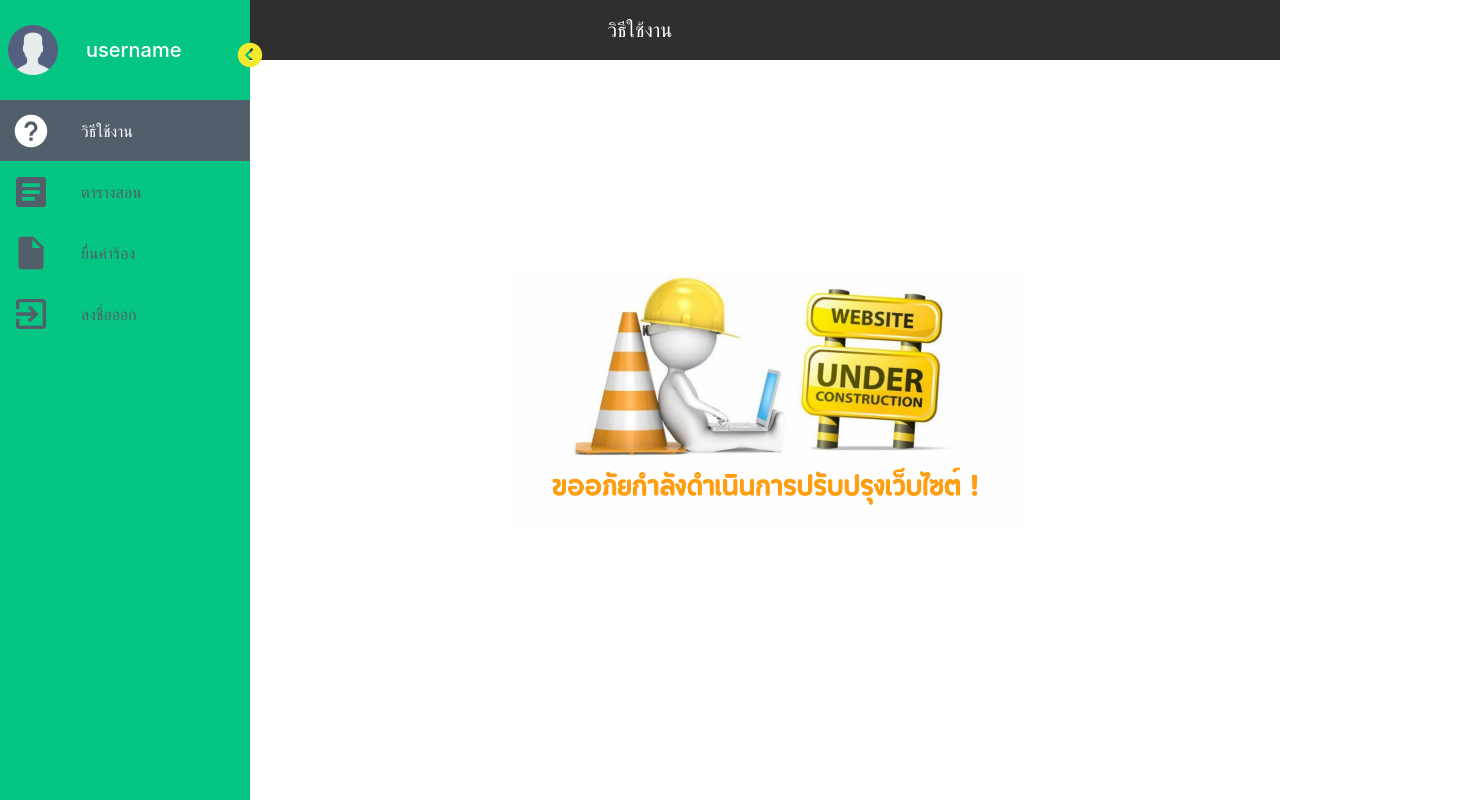
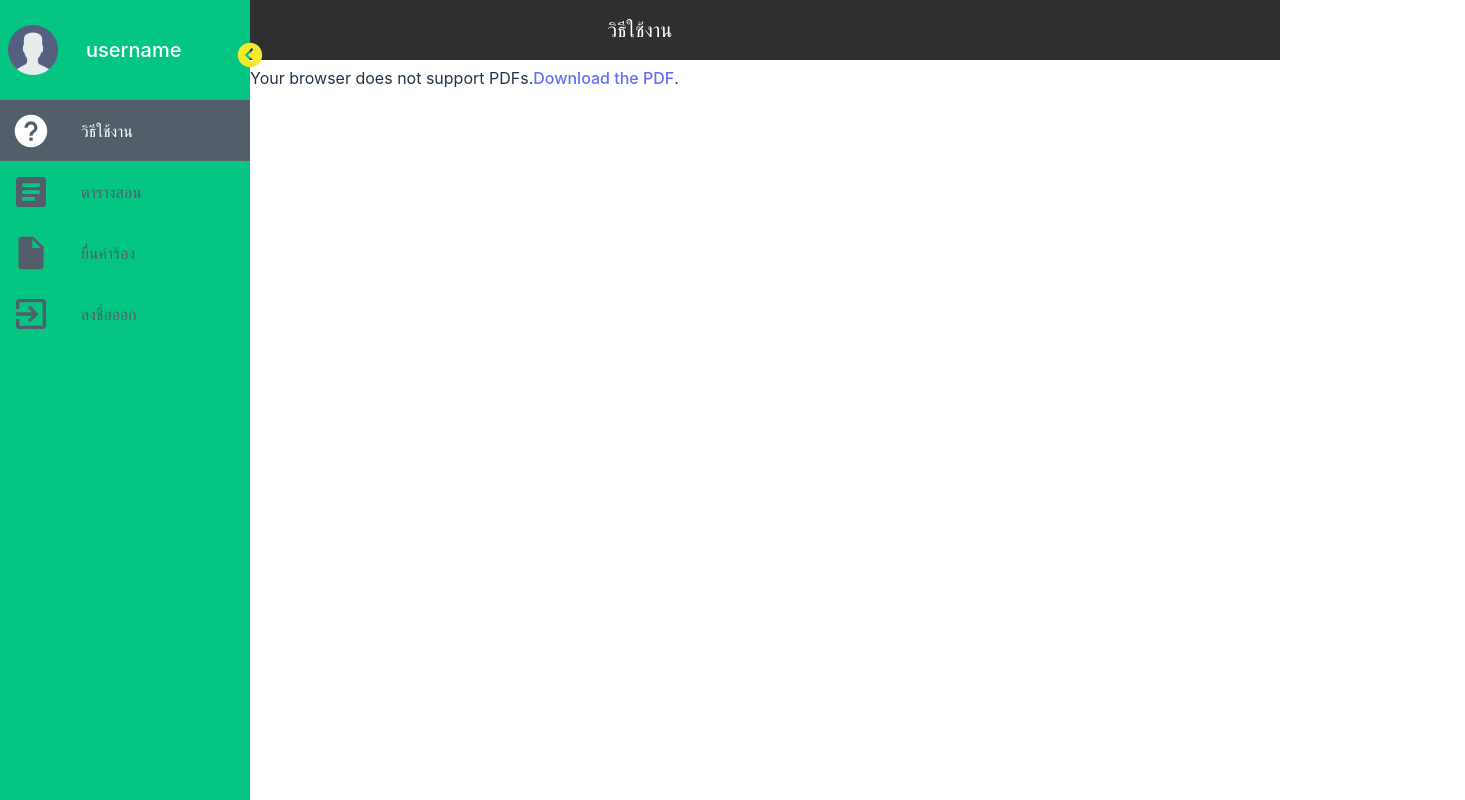
Before and after one commit to nattakit2543/SE-Final, a React (Vite) app in the folder SE_PROJ_2/: page /teacher/howToUseT in a window 1280 px wide. Shown: the top 800 px of the page, 1465 px wide, since content can reach past the window. Built offline with nearby package versions, Linux system fonts and the light colour scheme.

Commit message:
Update HowToUseT.jsx

```diff
--- a/SE_PROJ_2/src/pages/2Teacher/HowToUseT.jsx
+++ b/SE_PROJ_2/src/pages/2Teacher/HowToUseT.jsx
@@ -1,13 +1,39 @@
 import React from 'react';
-import sosImage from '../../assets/SOS.png';
-import './Style.css';
+import howToUsePDF from '../../assets/howTOuse.pdf';
 
-const HowToUseT = () => {
+function HowToUseT() {
+    const containerStyle = {
+        display: 'flex',
+        justifyContent: 'center',
+        alignItems: 'center',
+        height: 'calc(100vh - 20px)',
+        width: 'calc(100vw - 65px)',
+        marginTop: '50px',
+
+    };
+
+    const pdfStyle = {
+        width: '100%',
+        height: '100%',
+        maxWidth: '2000px',
+        maxHeight: '1000px',
+        border: 'none'
+    };
+
     return (
-        <div className="center">
-            <img src={sosImage} alt="SOS" />
+        <div style={containerStyle}>
+            <object
+                data={howToUsePDF}
+                type="application/pdf"
+                style={pdfStyle}
+                aria-label="Document"
+            >
+                <p>Your browser does not support PDFs.
+                    <a href={howToUsePDF}>Download the PDF</a>.
+                </p>
+            </object>
         </div>
     );
-};
+}
 
 export default HowToUseT;
```
